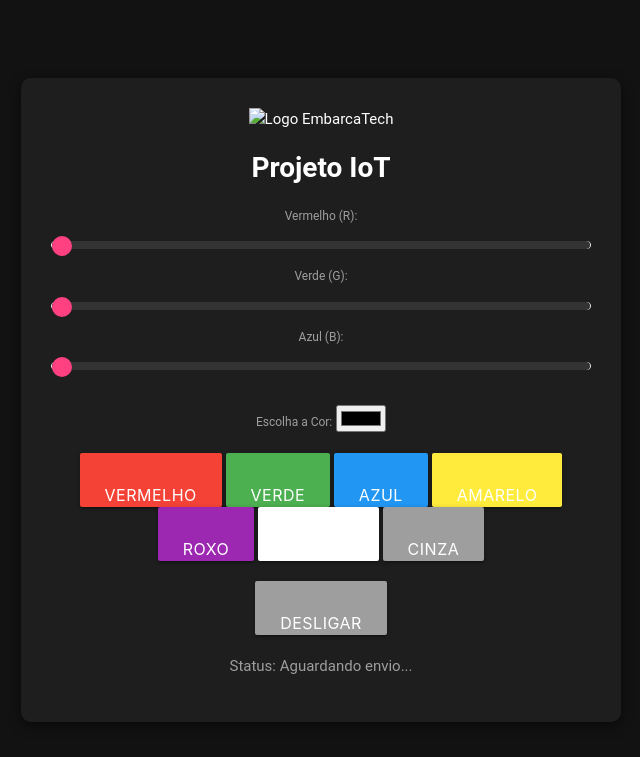
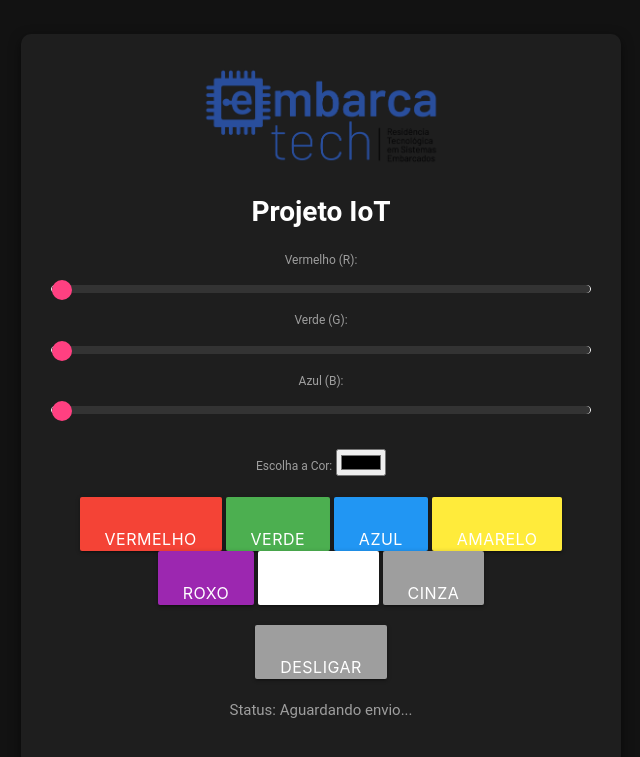
Before and after one commit to Danngas/testesite, a plain HTML site: page index.html in a window 1280 px wide. Shown: the whole page, without its empty margins (319-959 px from the left). Drawn offline with nearby package versions, Linux system fonts and the light colour scheme.

Commit message:
Update index.html

```diff
--- a/index.html
+++ b/index.html
@@ -120,7 +120,7 @@
 
   <div class="container">
     <div class="logo-container">
-      <img src="images/logo-embarcaTech.png" alt="Logo EmbarcaTech" width="120"/>
+      <img src="logo-embarcaTech.png" alt="Logo EmbarcaTech" width="250"/>
       <h4 class="project-name">Projeto IoT</h4>
     </div>
 
```
